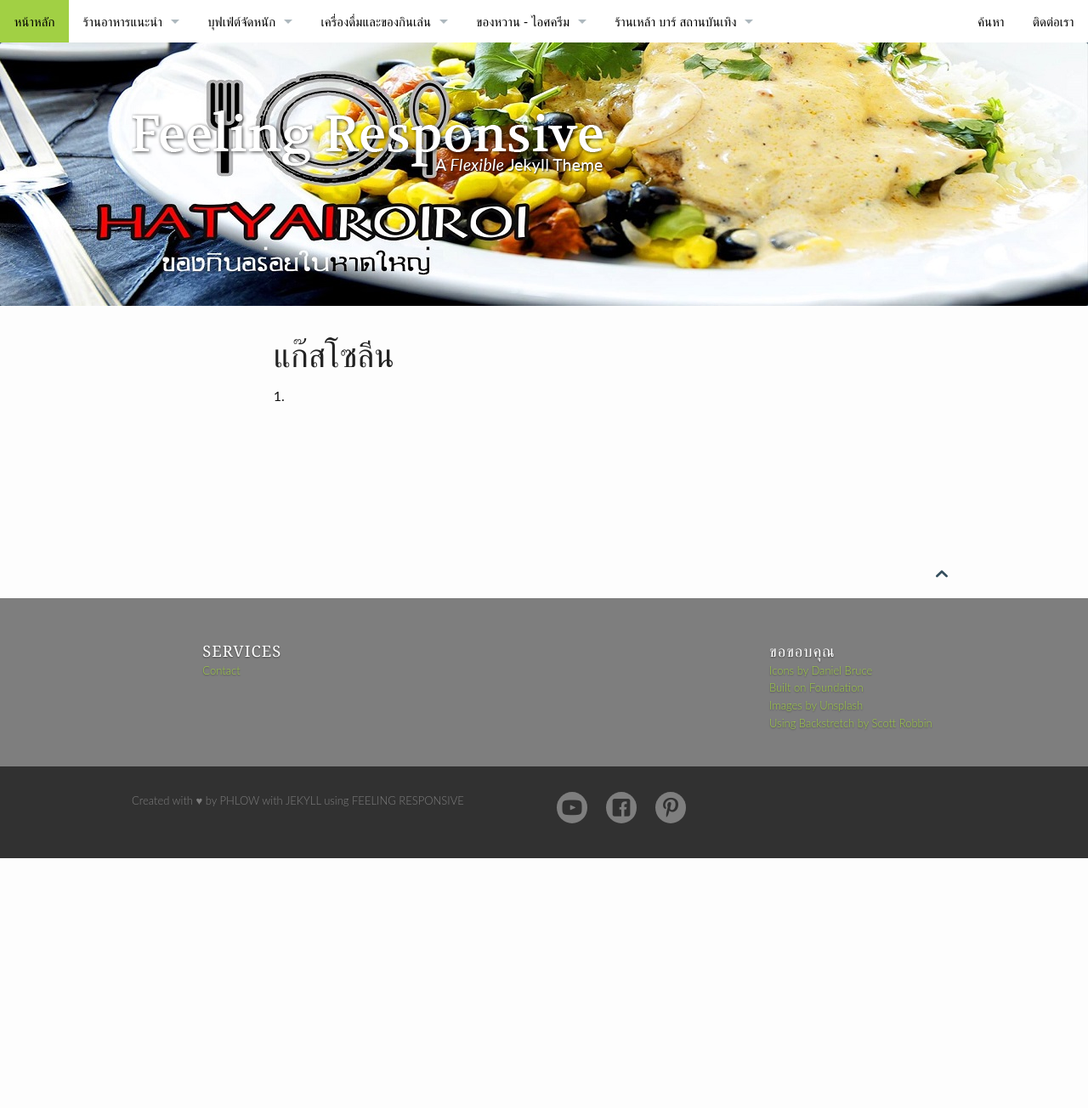
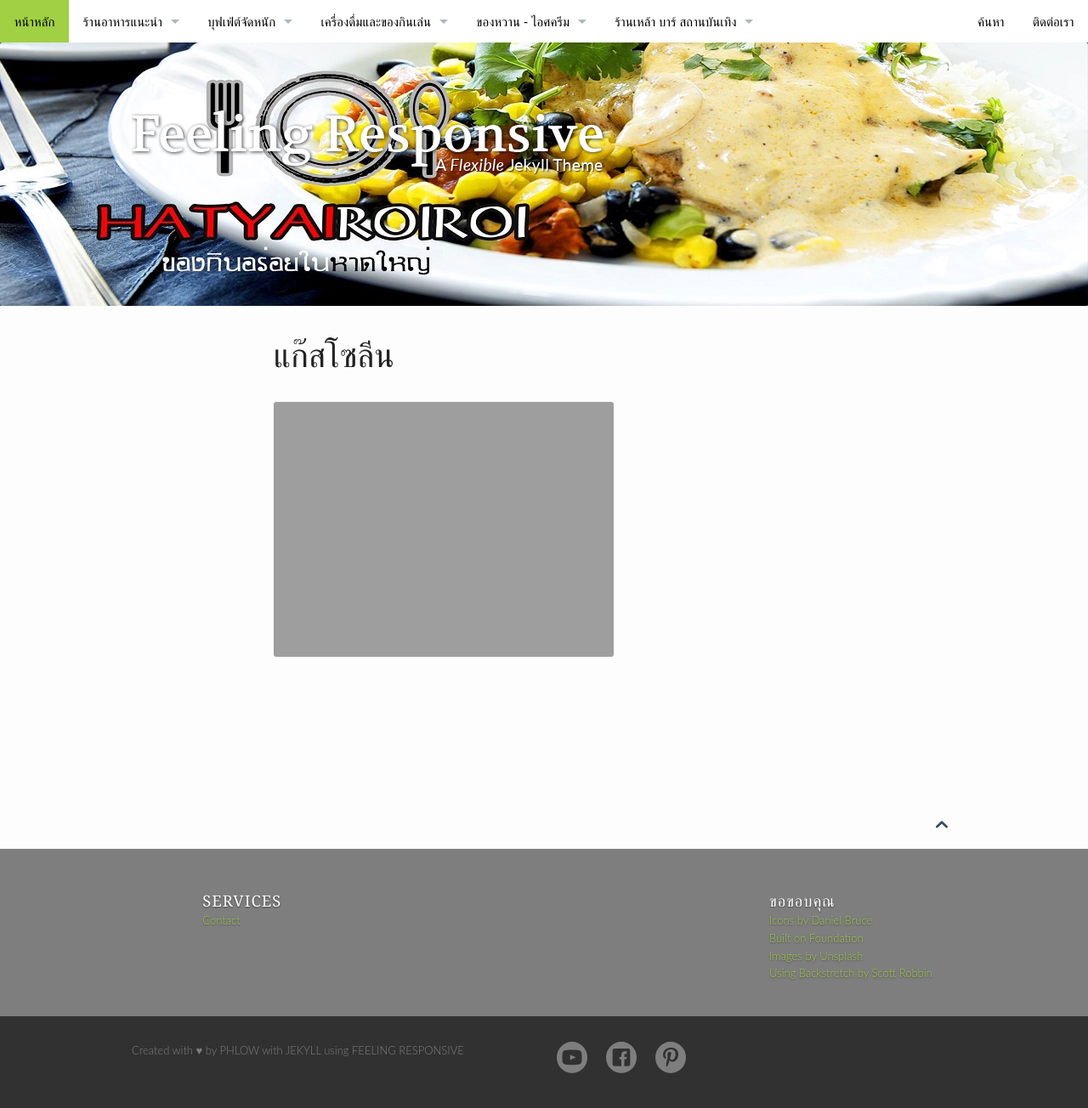
Before and after one commit to hatyairoiroi/hatyairoiroi.github.io, a Jekyll site: the page built from pages/แก๊สโซลีน.md, in a window 1280 px wide. Shown: the whole page at 85% size. Built offline with Jekyll 4.4.1, drawn with Linux system fonts in a browser that asks for light colours; before the commit the page ends 1010 px from its top, so only the background shows below that.

Commit message:
Update แก๊สโซลีน.md

```diff
--- a/pages/แก๊สโซลีน.md
+++ b/pages/แก๊สโซลีน.md
@@ -6,4 +6,4 @@ header:
    image_fullwidth: "header_hatyai.jpg"
 permalink: "/แก๊สโซลีน/"
 ---
-1.
+<img class="t20" src="{{ site.url }}/images/แก๊สโซลีน.jpg">
```
